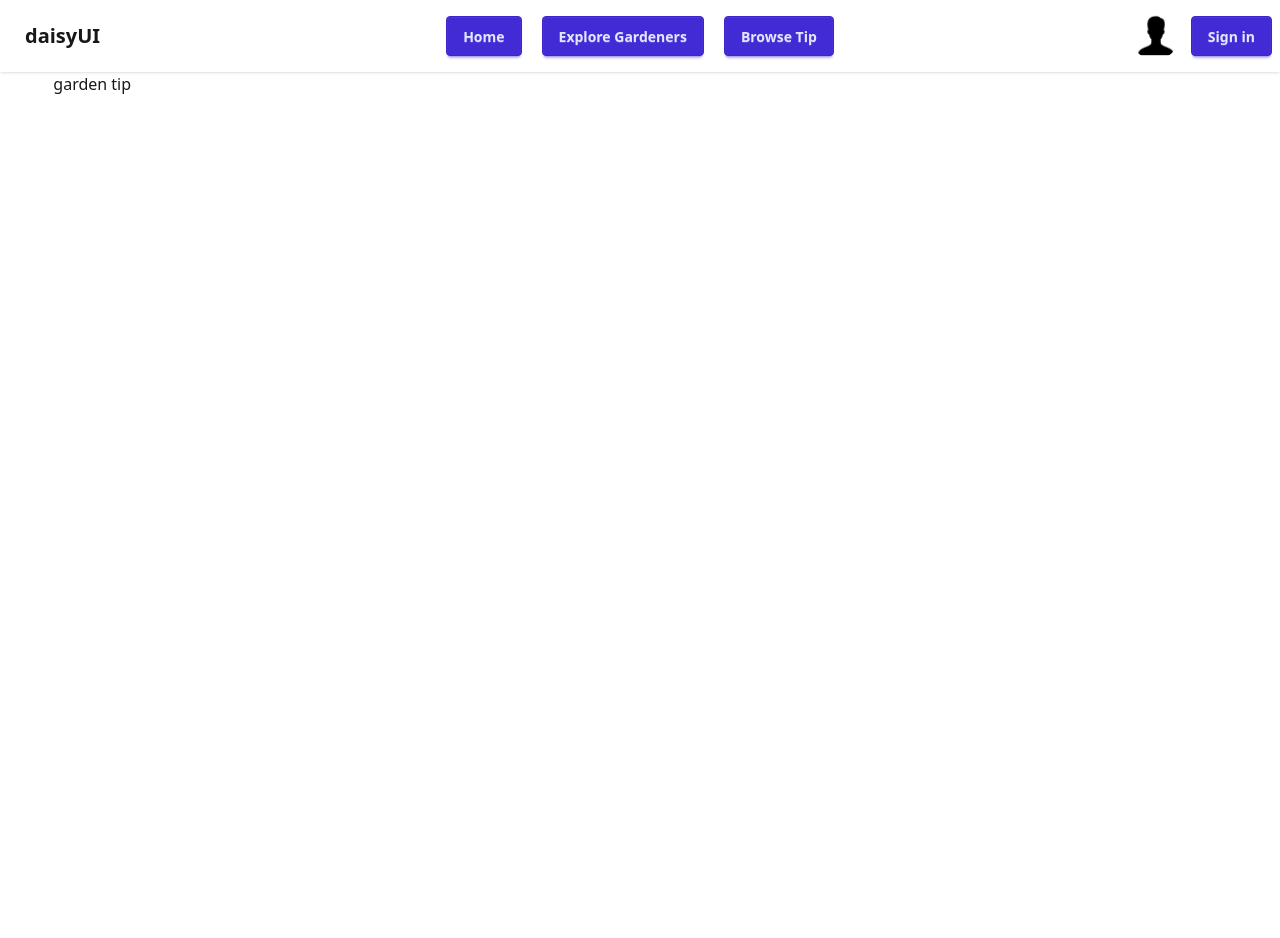
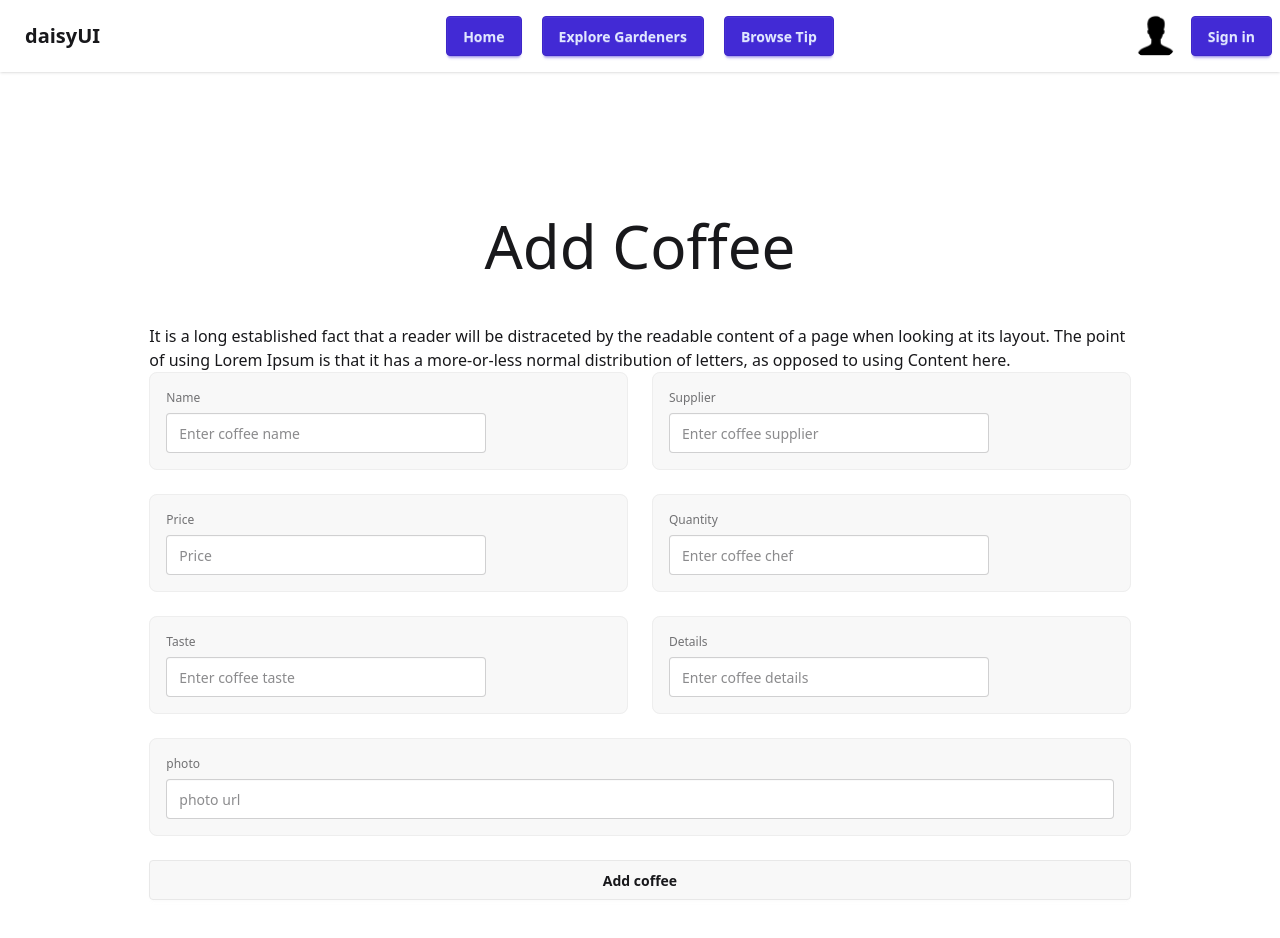
Before and after one commit to foysalhaque1/A-Gardening-Community--Resource-Hub-client-side, a React (Vite) app: page /sharedtip in a window 1280 px wide. Shown: the top 938 px of the page. Before the commit the page ends 800 px from the top, so only its background shows below. Built offline with nearby package versions, Linux system fonts and the light colour scheme; no server answers.

Commit message:
shared garden tip added

```diff
--- a/src/Components/SharedGardenTip.jsx
+++ b/src/Components/SharedGardenTip.jsx
@@ -3,7 +3,73 @@ import React from 'react';
 const SharedGardenTip = () => {
     return (
         <div>
-            garden tip
+            <div className='p-24' >
+                <div  >
+                    <h1 className="text-6xl p-12 text-center">Add Coffee</h1>
+                    <p>It is a long established fact that a reader will be distraceted by the readable content of a page when looking at its layout. The point of using Lorem Ipsum is that it has a more-or-less normal distribution of letters, as opposed to using Content here.</p>
+                </div>
+                <form  >
+                    <div className='grid grid-cols-1 md:grid-cols-2 gap-6' >
+                        <fieldset className="fieldset bg-base-200 border-base-300 rounded-box  border p-4">
+
+
+                            <label className="label">Name</label>
+                            <input type="text" name='name' className="input" placeholder="Enter coffee name" />
+
+
+                        </fieldset>
+                        <fieldset className="fieldset bg-base-200 border-base-300 rounded-box  border p-4">
+
+
+                            <label className="label">Supplier</label>
+                            <input type="text" name='supplier' className="input" placeholder="Enter coffee supplier" />
+
+
+                        </fieldset>
+                        <fieldset className="fieldset bg-base-200 border-base-300 rounded-box  border p-4">
+
+
+                            <label className="label">Price</label>
+                            <input type="text" name='price' className="input" placeholder="Price" />
+
+
+                        </fieldset>
+                        <fieldset className="fieldset bg-base-200 border-base-300 rounded-box  border p-4">
+
+
+                            <label className="label">Quantity</label>
+                            <input type="text" name='quantity' className="input" placeholder="Enter coffee chef" />
+
+
+                        </fieldset>
+                        <fieldset className="fieldset bg-base-200 border-base-300 rounded-box  border p-4">
+
+
+                            <label className="label">Taste</label>
+                            <input type="text" name='taste' className="input" placeholder="Enter coffee taste" />
+
+
+                        </fieldset>
+                        <fieldset className="fieldset bg-base-200 border-base-300 rounded-box  border p-4">
+
+
+                            <label className="label">Details</label>
+                            <input type="text" name='details' className="input" placeholder="Enter coffee details" />
+
+
+                        </fieldset>
+                    </div>
+                    <fieldset className="fieldset bg-base-200 border-base-300 rounded-box my-6 border p-4">
+
+
+                        <label className="label">photo</label>
+                        <input type="text" name='photo' className="input w-full " placeholder="photo url" />
+
+
+                    </fieldset>
+                    <input type="submit" value="Add coffee" className='w-full btn ' />
+                </form>
+            </div>
         </div>
     );
 };
```
